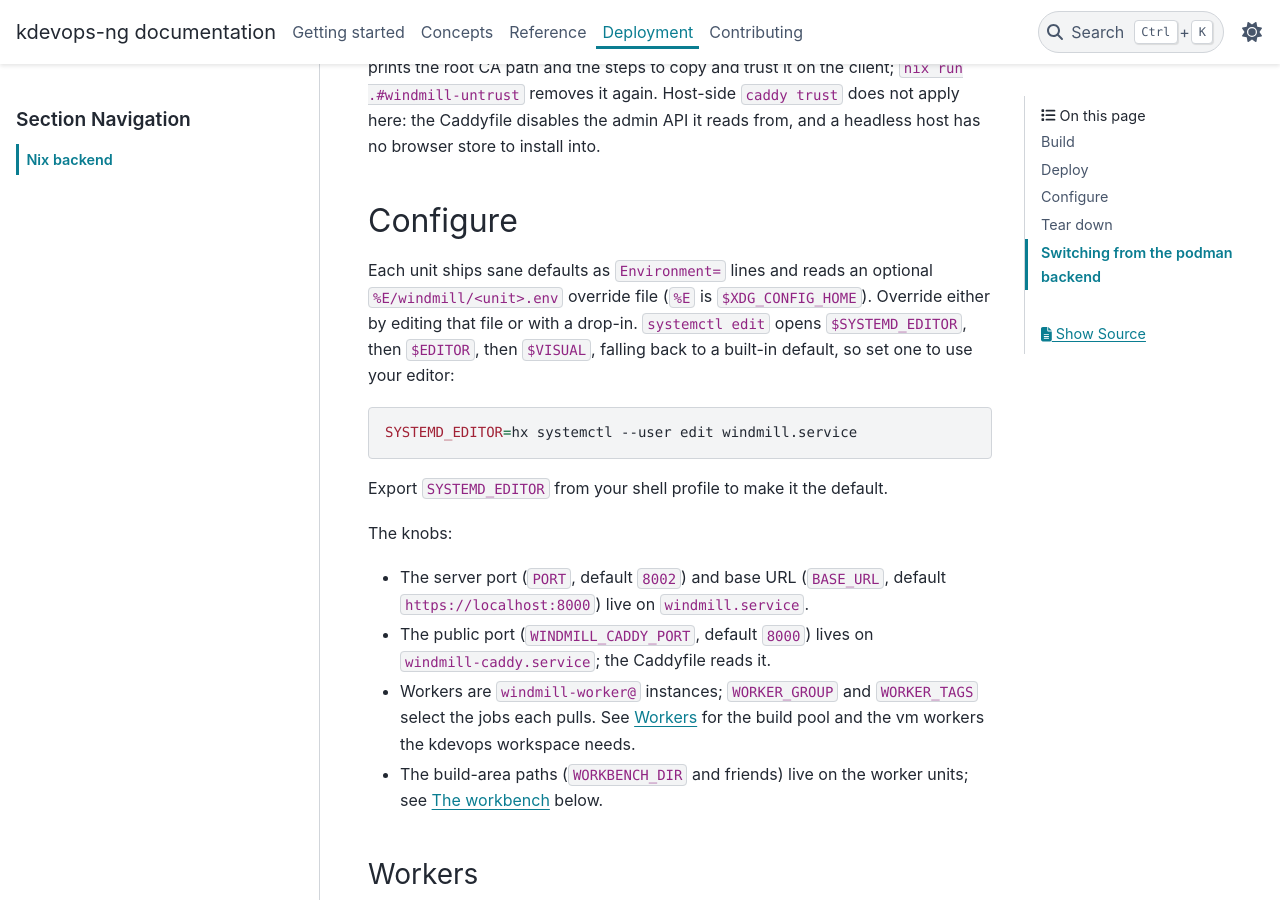
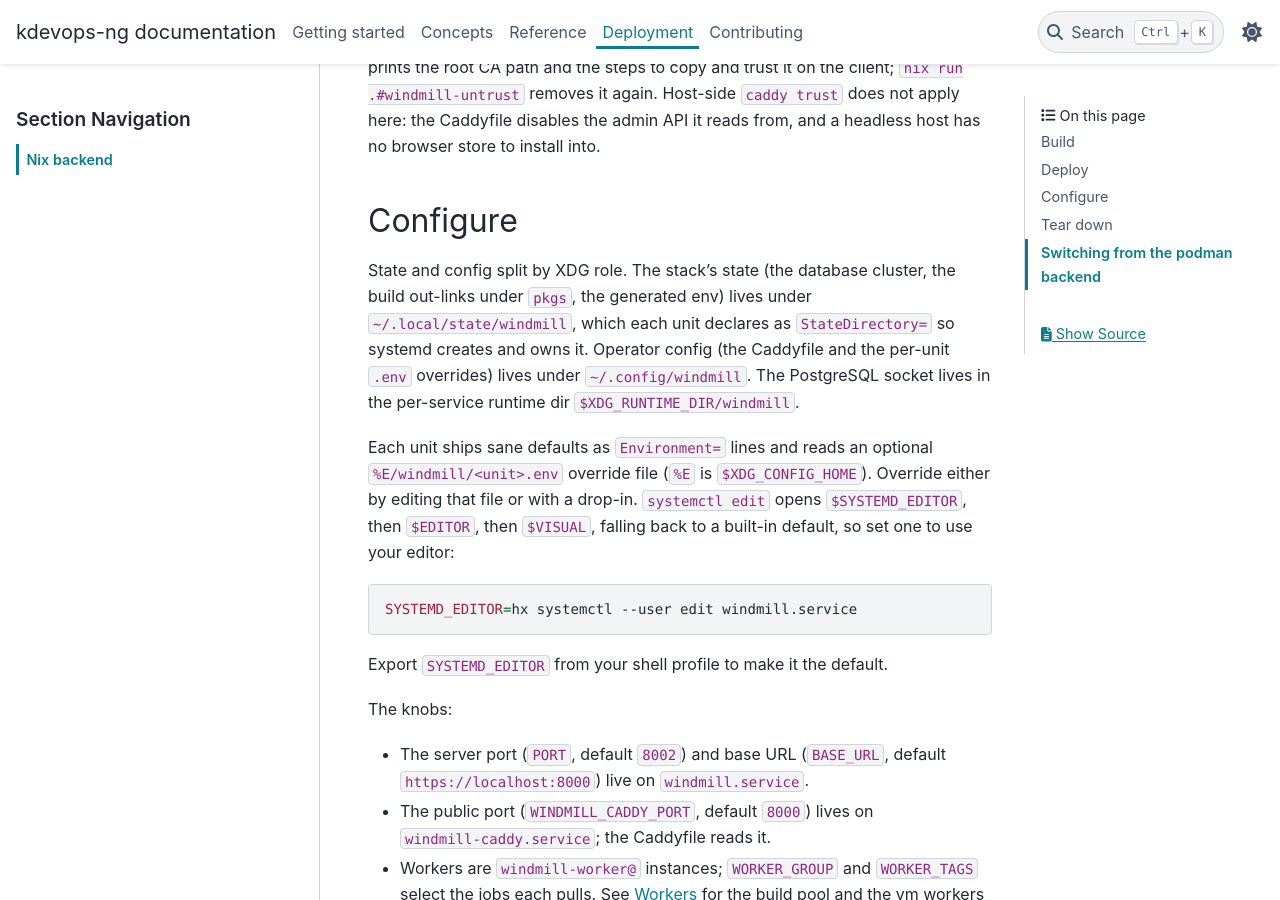
Before and after one commit to dagomez137/kdevops-ng, a Sphinx documentation site: the page built from docs/deployment/nix-backend.rst, in a window 1280 px wide and 900 px high, scrolled down 2211 px. Built offline with Sphinx 7.4.7 and the PyData theme 0.15.4, drawn with Linux system fonts in a browser that asks for light colours; some of the changed text lies outside the part shown.

Commit message:
docs: update the nix backend guide for the new layout
Bring the deploy guide in line with the reworked layout: the build
out-links live under pkgs, components build as nix build .#windmill from
the repository root, and the Caddyfile is installed to and removed from
the config dir rather than state. Add a Configure note describing the
state and config split by XDG role and the systemd-managed directories,
and document the worker drop-in removal the uninstall step performs.

Generated-by: Claude AI
Signed-off-by: Daniel Gomez <da.gomez@kernel.org>

```diff
--- a/docs/deployment/nix-backend.rst
+++ b/docs/deployment/nix-backend.rst
@@ -37,15 +37,15 @@ runs:
 
 .. code-block:: shell
 
-   sw=~/.local/state/windmill/sw
-   nix build ./deploy/nix#windmill       --out-link "$sw/windmill"
-   nix build ./deploy/nix#postgresql     --out-link "$sw/postgresql"
-   nix build ./deploy/nix#db-setup       --out-link "$sw/db-setup"
-   nix build ./deploy/nix#caddy          --out-link "$sw/caddy"
-   nix build ./deploy/nix#windmill-extra --out-link "$sw/windmill-extra"
+   pkgs=~/.local/state/windmill/pkgs
+   nix build .#windmill       --out-link "$pkgs/windmill"
+   nix build .#postgresql     --out-link "$pkgs/postgresql"
+   nix build .#db-setup       --out-link "$pkgs/db-setup"
+   nix build .#caddy          --out-link "$pkgs/caddy"
+   nix build .#windmill-extra --out-link "$pkgs/windmill-extra"
 
 The server build is heavy (around 10 GB and a clean compile of about 18
-minutes). ``./deploy/nix#windmill-oracle`` is the same server with the
+minutes). ``.#windmill-oracle`` is the same server with the
 fourteenth language, Oracle, which pulls the unfree Oracle Instant Client.
 
 Deploy
@@ -64,7 +64,7 @@ the Caddyfile where the proxy reads it:
 .. code-block:: shell
 
    cp deploy/nix/systemd/*.service ~/.config/systemd/user/
-   cp deploy/nix/Caddyfile ~/.local/state/windmill/Caddyfile
+   cp deploy/nix/Caddyfile ~/.config/windmill/Caddyfile
 
 Activate
 --------
@@ -103,6 +103,13 @@ reads from, and a headless host has no browser store to install into.
 
 Configure
 =========
+
+State and config split by XDG role. The stack's state (the database cluster,
+the build out-links under ``pkgs``, the generated env) lives under
+``~/.local/state/windmill``, which each unit declares as ``StateDirectory=`` so
+systemd creates and owns it. Operator config (the Caddyfile and the per-unit
+``.env`` overrides) lives under ``~/.config/windmill``. The PostgreSQL socket
+lives in the per-service runtime dir ``$XDG_RUNTIME_DIR/windmill``.
 
 Each unit ships sane defaults as ``Environment=`` lines and reads an optional
 ``%E/windmill/<unit>.env`` override file (``%E`` is ``$XDG_CONFIG_HOME``).
@@ -264,13 +271,14 @@ it explicitly, only when nothing else needs it, with the ``disable-linger`` app
 Uninstall
 ---------
 
-``nix run .#windmill-uninstall`` removes the installed units and the Caddyfile,
-then reloads the manager:
+``nix run .#windmill-uninstall`` removes the installed units, any worker
+drop-ins, and the Caddyfile, then reloads the manager:
 
 .. code-block:: shell
 
    rm --force ~/.config/systemd/user/windmill*.service
-   rm --force ~/.local/state/windmill/Caddyfile
+   rm --recursive --force ~/.config/systemd/user/windmill-worker@.service.d
+   rm --force ~/.config/windmill/Caddyfile
    systemctl --user daemon-reload
 
 Wipe
```
